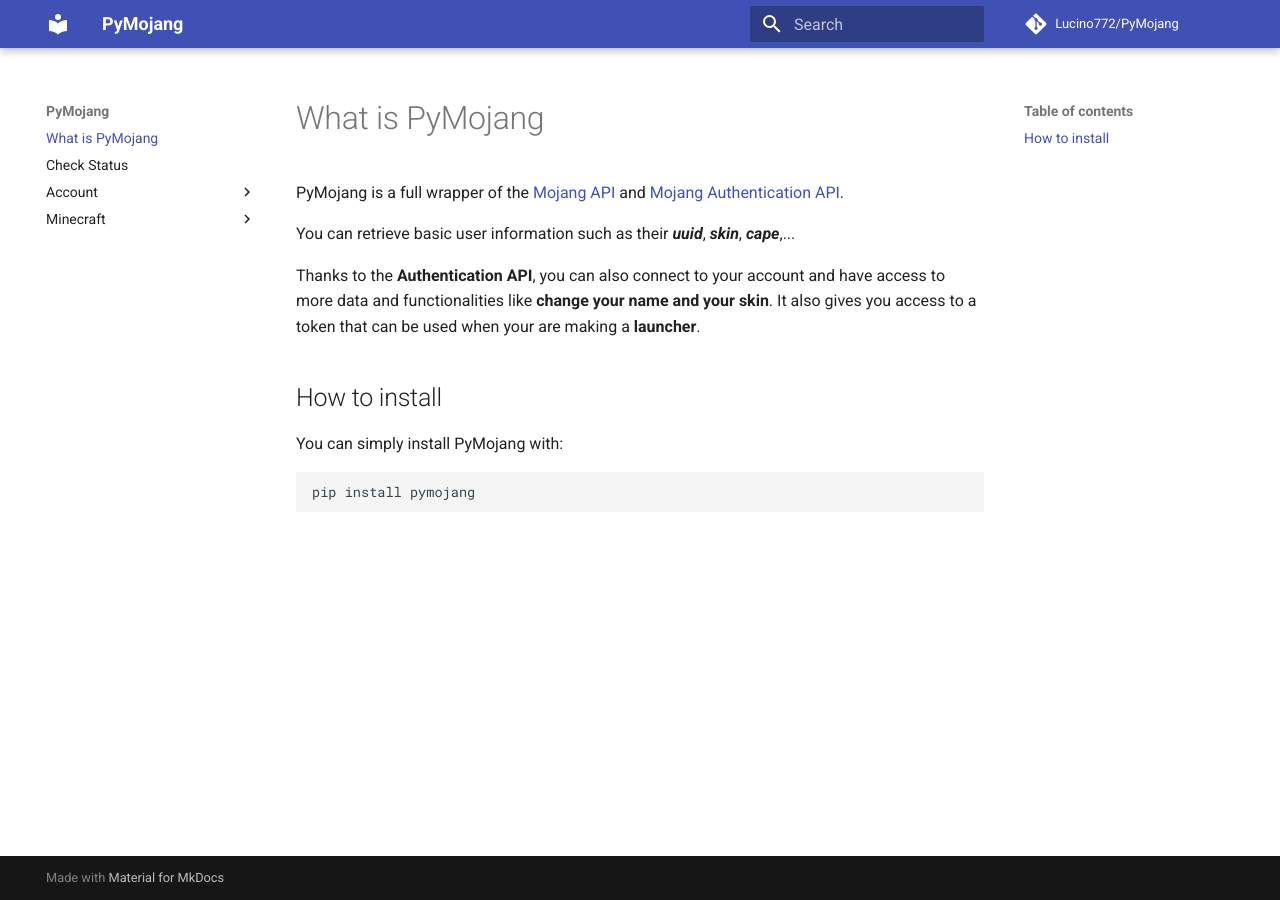
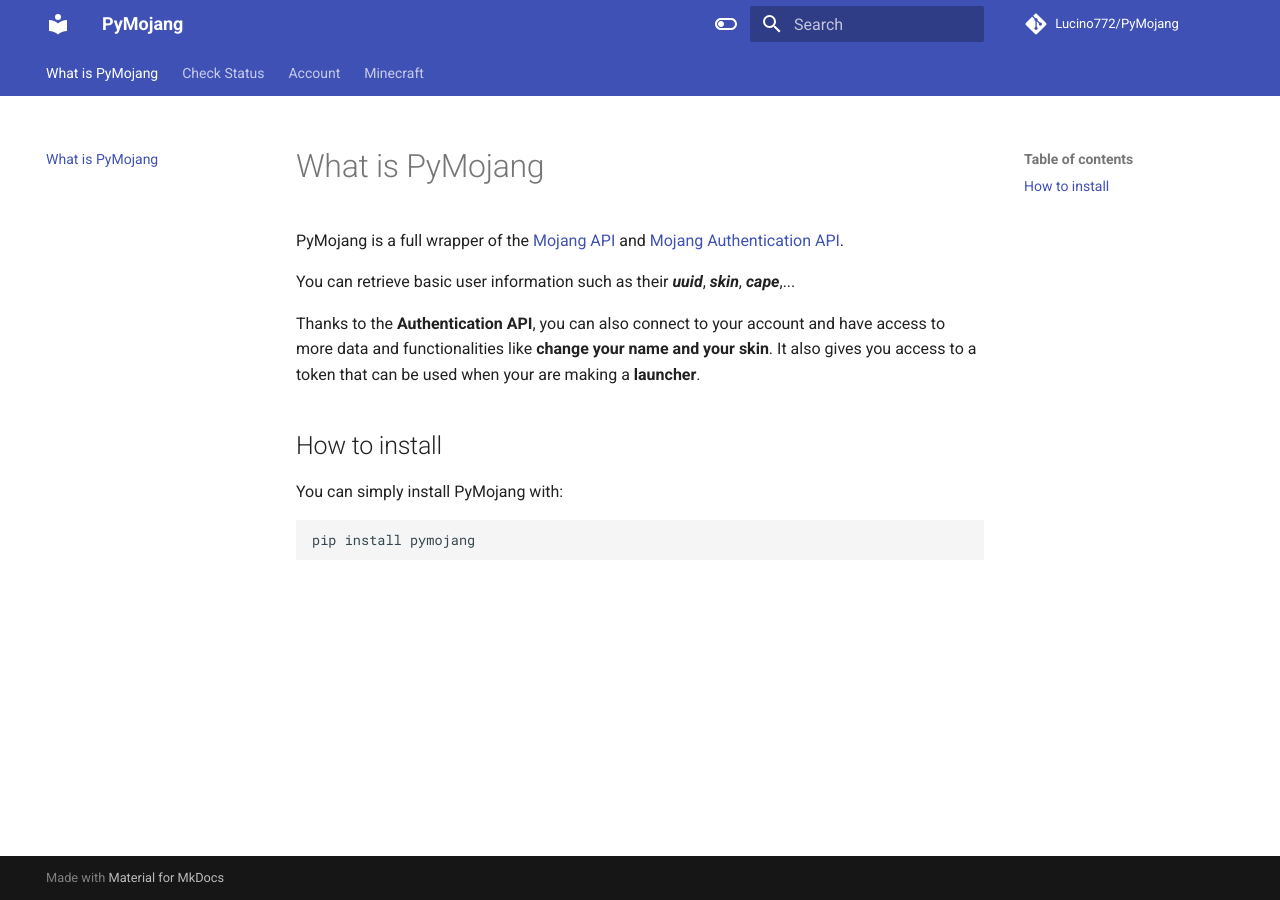
Before and after one commit to Lucino772/pymojang, an MkDocs documentation site: the page built from docs/index.md, in a window 1280 px wide. Built offline with MkDocs 1.6.1 and Material for MkDocs 9.7.7, drawn with Linux system fonts in a browser that asks for light colours; comment, search, counter and statistics services are not loaded; the version menu is left out.

Commit message:
Added theme features

```diff
--- a/mkdocs.yml
+++ b/mkdocs.yml
@@ -2,9 +2,27 @@
 repo_url: https://github.com/Lucino772/pymojang
 repo_name: Lucino772/PyMojang
 site_author: Lucino772
+edit_uri: ""
 
 theme:
   name: material
+  features:
+    - navigation.instant
+    - navigation.tabs
+    - navigation.sections
+    - navigation.expand
+    - navigation.top
+  palette:
+    - media: "(prefers-color-scheme: light)"
+      scheme: default
+      toggle:
+        icon: material/toggle-switch-off-outline
+        name: Switch to dark mode
+    - media: "(prefers-color-scheme: dark)"
+      scheme: slate
+      toggle:
+        icon: material/toggle-switch
+        name: Switch to light mode
 
 markdown_extensions:
   - admonition
```
